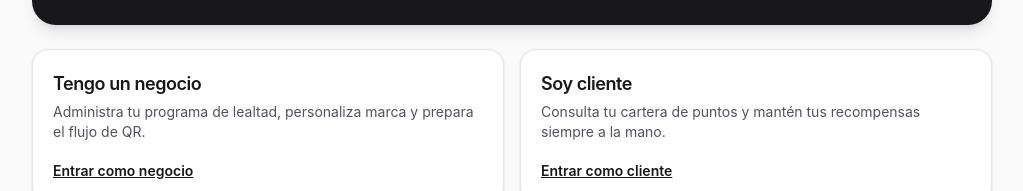
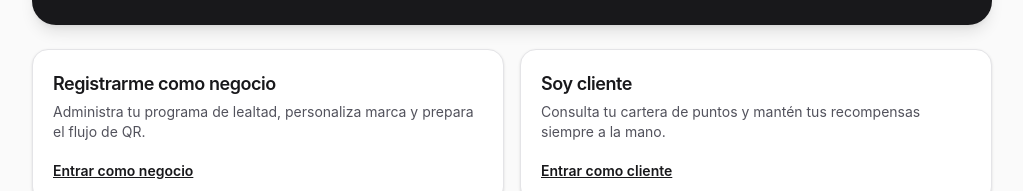
Before and after one commit to MoyRb/loyallink, a Next.js app: page / in a window 1280 px wide. Shown: the part 378-569 px from the top of the page, without its empty margins (128-1151 px from the left). Built offline with nearby package versions, Linux system fonts and the light colour scheme; no server answers.

Commit message:
cambio en interfaz principal

```diff
--- a/src/app/page.tsx
+++ b/src/app/page.tsx
@@ -8,7 +8,7 @@ import { siteConfig } from "@/lib/config/site";
 
 const accessCards = [
   {
-    title: "Tengo un negocio",
+    title: "Registrarme como negocio",
     description: "Administra tu programa de lealtad, personaliza marca y prepara el flujo de QR.",
     href: "/acceso?rol=business_owner",
     cta: "Entrar como negocio",
```
Also changed, not shown: 1 other file (tests, documents, lock files or other folders).
